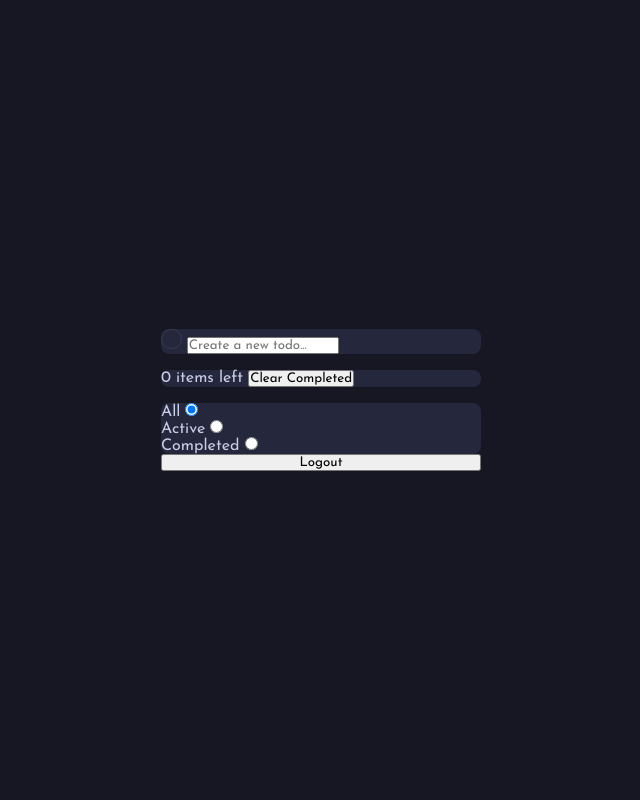
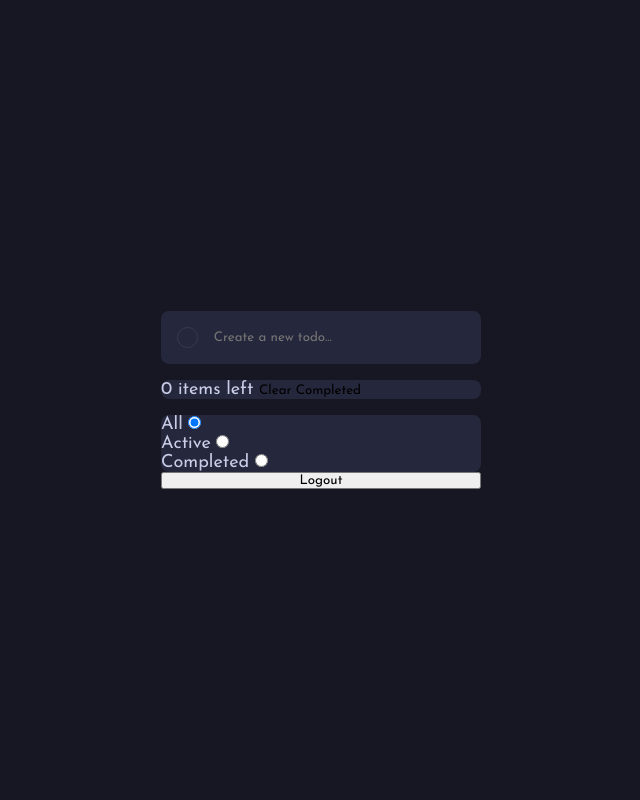
Before and after one commit to AngryMorrocoy/fullstack-todo-app, a Django app: page / in a window 1280 px wide. Shown: the whole page, without its empty margins (319-959 px from the left). Run offline with Django 4.2, Linux system fonts and the light colour scheme; the visitor is signed in with stand-in values (Sample User, id 1).

Commit message:
Style for the input create form

```diff
--- a/front/static/css/global.css
+++ b/front/static/css/global.css
@@ -3,8 +3,9 @@
   --bright-blue: hsl(220, 98%, 61%);
   --check-background: linear-gradient(
     to right bottom,
-    hsl(192, 100%, 67%), hsl(280, 87%, 65%)
-    );
+    hsl(192, 100%, 67%),
+    hsl(280, 87%, 65%)
+  );
   /* ### Neutral */
   /* ### Light Theme */
   --very-light-gray: hsl(0, 0%, 98%);
@@ -46,6 +47,7 @@ body.dark {
 body {
   background-color: var(--bg-color);
   color: var(--text-color);
+  font-size: 1.125rem;
 }
 
 ul,
@@ -65,6 +67,8 @@ ol {
   place-content: center;
 }
 
+/* Todo app stuff */
+
 .todo-app {
   display: grid;
   gap: 1rem;
@@ -75,6 +79,8 @@ ol {
   background-color: var(--todo-bg);
   border-radius: var(--border-rad);
 }
+
+/* Todo list stuff */
 
 .todo-list__item {
   display: grid;
@@ -98,6 +104,30 @@ ol {
   color: var(--darker-text-color);
 }
 
+/* Create todo form stuff */
+
+.create-todo-form {
+  display: grid;
+  grid-template-columns: max-content auto;
+  align-items: center;
+  justify-items: start;
+  padding: 1rem;
+  gap: 1rem;
+}
+
+#newTodoInput {
+  background: none;
+  border: none;
+  outline: none;
+  color: var(--darker-text-color);
+}
+
+#newTodoInput:focus {
+  color: var(--text-color);
+}
+
+/* Checkboxes stuff */
+
 .mark-completed-todo {
   position: relative;
   -moz-appearance: none;
@@ -119,7 +149,7 @@ ol {
   content: '';
   position: absolute;
 
-  inset: .35rem;
+  inset: 0.35rem;
 
   pointer-events: none;
   background-image: var(--checked-image);
--- a/front/templates/front/index.html
+++ b/front/templates/front/index.html
@@ -14,7 +14,7 @@
 
 <div class="todo-app">
   <form
-    class=""
+    class="create-todo-form"
     @submit.prevent="createTodo({ title: todoTitle, completed }, () => {
       $dispatch('reget-todos')
       todoTitle = ''
@@ -84,12 +84,13 @@
         </li>
       </template>
     </ul>
-    <div>
-      <span>
+    <section class="todos-extra">
+      <span class="items-left">
         <span x-text="todos.filter(todo => !todo.completed).length"></span>
         items left
       </span>
       <button
+          class="delete-completed btn"
           @click="() => {
             todos.map(
               todo => todo.completed && deleteTodo(todo.id, () => undefined))
@@ -97,7 +98,7 @@
             }">
         Clear Completed
       </button>
-    </div>
+    </section>
   </div>
 
   <div
```
